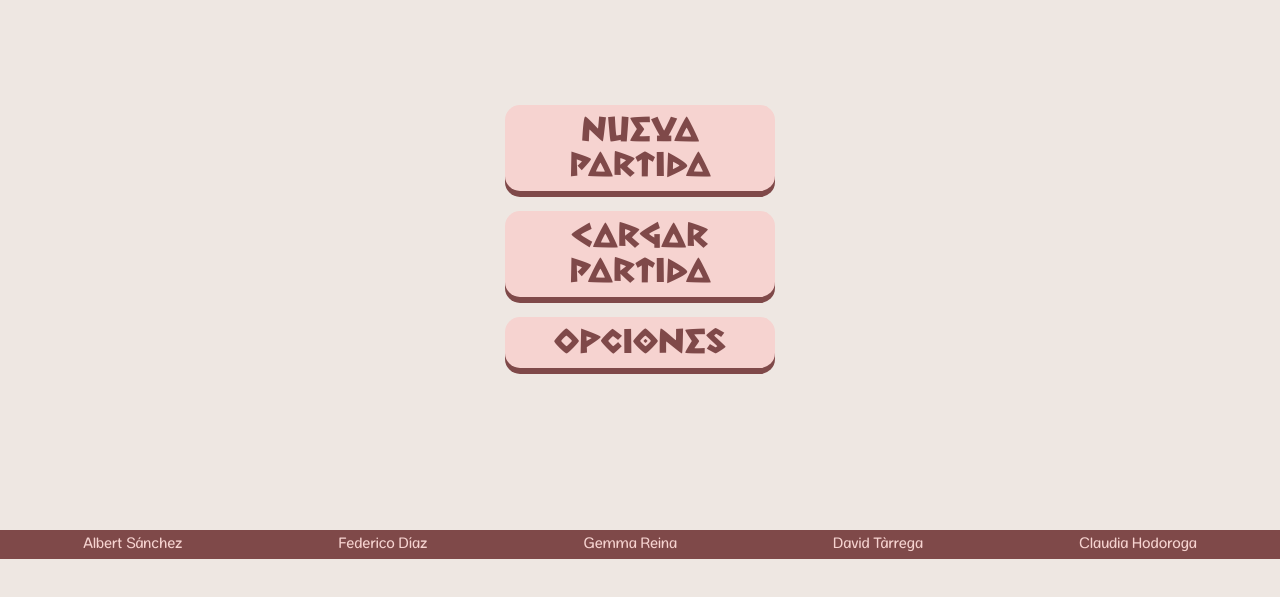
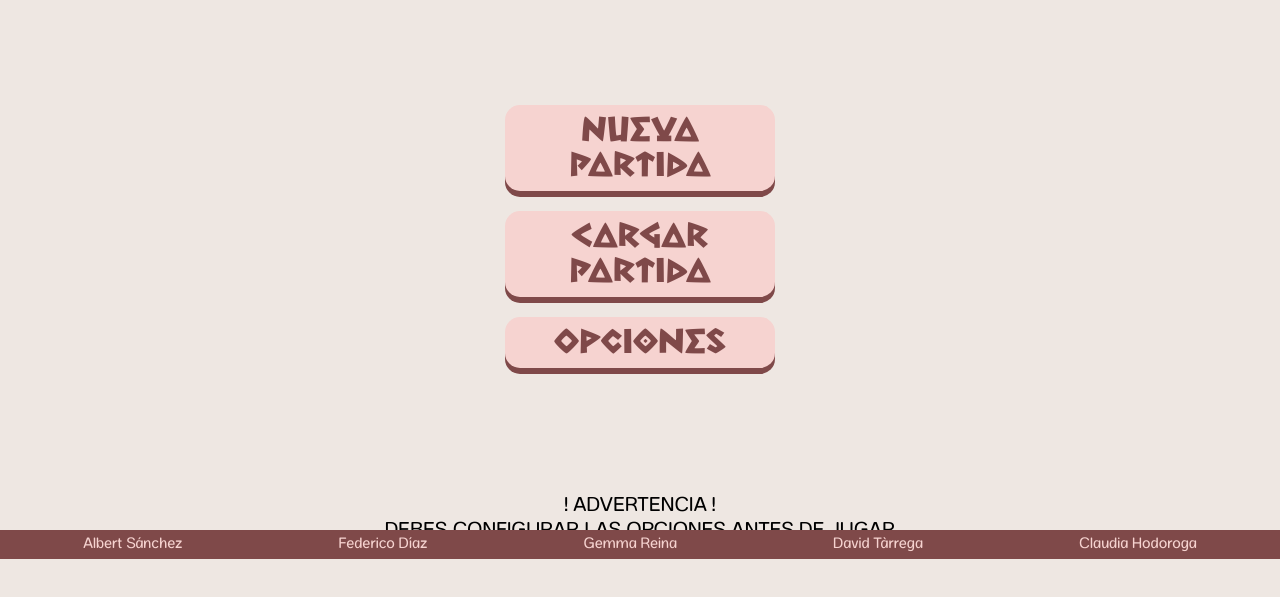
Before and after one commit to TitanomaquiaR/TreballEquip, a plain HTML site: page html/inicio.html in a window 1280 px wide. Shown: the part 241-838 px from the top of the page. Drawn offline with Linux system fonts and the light colour scheme.

Commit message:
advertencia

```diff
--- a/css/game.css
+++ b/css/game.css
@@ -359,37 +359,6 @@ select-items, select-selected {
 }
 
 
-/*.buttons-options{
-    display: flex;
-    gap:60px;
-    padding: 40px;
-    justify-content: center;
-}
-
-#armadura, #monedas, #precio{
-    width: 70%;
-    display: flex;
-	flex-wrap: wrap;
-	justify-content: space-between;
-}
-
-
-#pieces, #goldini, #price{
-    width: 15%;
-    height: 100%;
-    text-align: center;
-    font-family: 'Greconian';
-    font-size: 40px;
-    border: none;
-    background-color: transparent;
-}
-
-
-#pieces:focus, #goldini:focus, #price:focus{
-    background-color: var(--blue);
-}*/
-
-
 #play-button{
     display: flex;
     align-content: center;
@@ -416,6 +385,12 @@ footer{
 }
 
 /*OPTIONS*/
+
+.warning{
+    font-size: 20px;
+    text-align: center;
+}
+
 .options-wrapper{
     width: 100vw;
     display: flex;
--- a/html/inicio.html
+++ b/html/inicio.html
@@ -52,6 +52,11 @@
 							<button id="options" class="button"> Opciones </button>
 						</div>
                     </div>
+				<div class="warning">
+					<p>! ADVERTENCIA !</p>
+					<p>DEBES CONFIGURAR LAS OPCIONES ANTES DE JUGAR</p>
+				</div>
+
         </div>
     </div>
 
```
